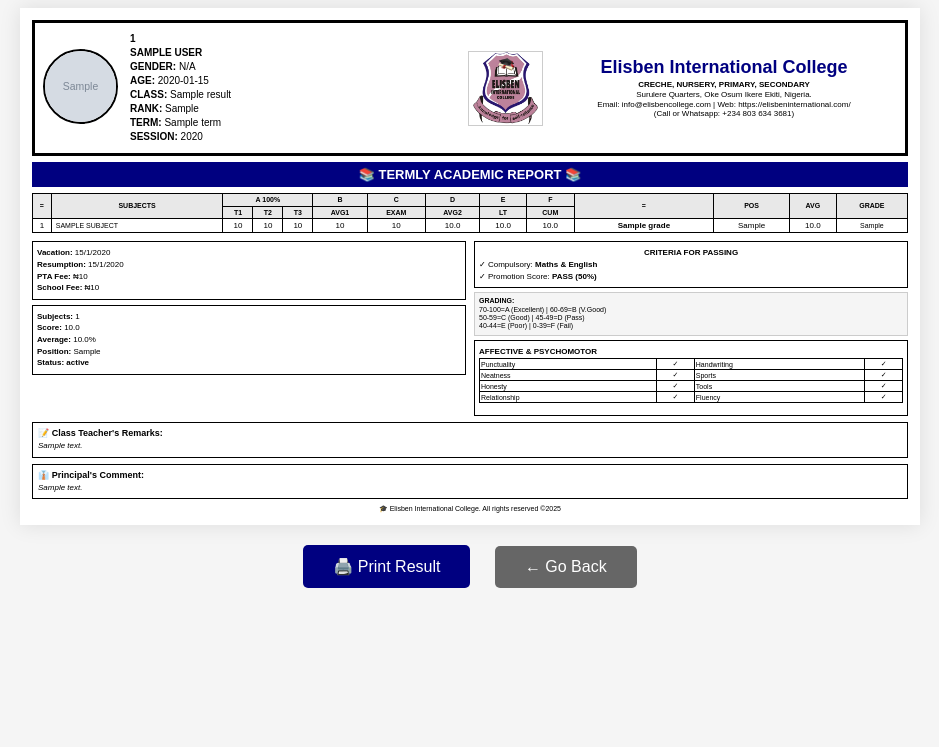
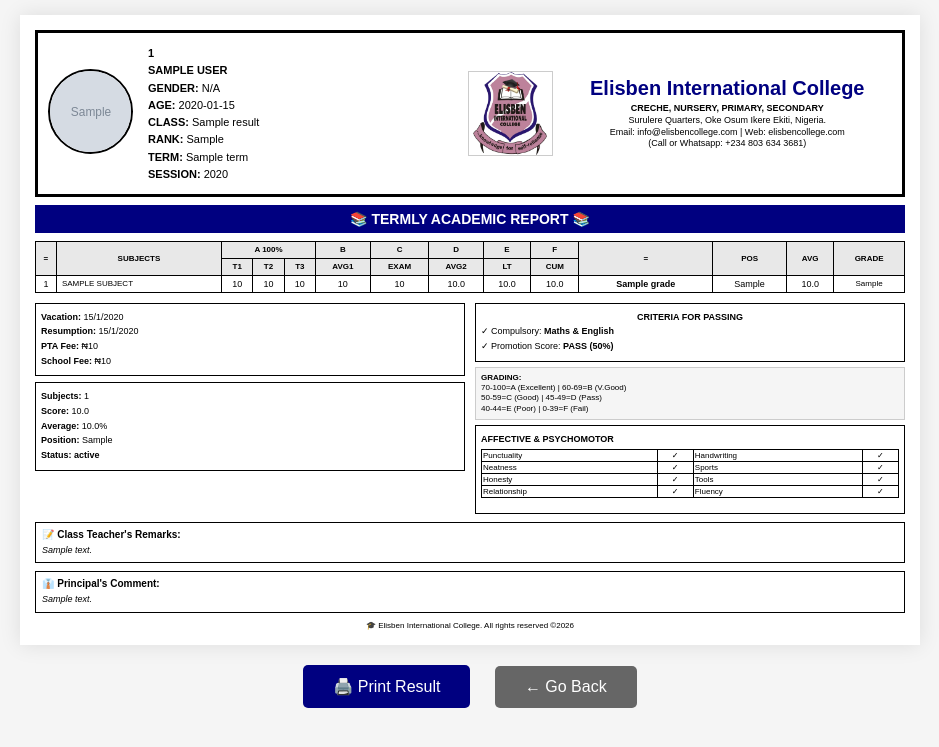
Before and after one commit to janettesty5-art/Elisben-International-Dashboard-System, a Django app: template accounts/templates/result/print_result.html in a window 1280 px wide. Shown: the top 747 px of the page, without its empty margins (170-1109 px from the left). Run offline with Django 3.2, Linux system fonts and the light colour scheme; the template is opened without the code that fills it: most values are stand-ins (such as "Sample title", 1, 10 or a date in 2020); grey boxes marked "Sample" are stand-in pictures.

Commit message:
Fix tiny text

```diff
--- a/accounts/templates/result/print_result.html
+++ b/accounts/templates/result/print_result.html
@@ -8,49 +8,50 @@
         @media print {
             @page {
                 size: A4;
-                margin: 0.2cm;
+                margin: 0.5cm;
             }
             body {
                 margin: 0;
                 padding: 0;
-                transform: scale(0.92);
-                transform-origin: top left;
+                transform: scale(1);
+                transform-origin: top center;
             }
             .no-print { display: none !important; }
             .result-sheet {
                 page-break-inside: avoid !important;
                 page-break-after: avoid !important;
                 box-shadow: none !important;
+                padding: 8px !important;
             }
         }
 
         * { margin: 0; padding: 0; box-sizing: border-box; }
         body {
             font-family: Arial, sans-serif;
-            padding: 8px;
+            padding: 15px;
             background: #f5f5f5;
         }
         .result-sheet {
             background: white;
             max-width: 900px;
             margin: 0 auto;
-            padding: 12px;
+            padding: 15px;
             box-shadow: 0 0 20px rgba(0,0,0,0.1);
             position: relative;
         }
 
-        /* Header - ULTRA COMPACT */
+        /* Header - BALANCED SIZE */
         .header {
             border: 3px solid #000;
-            padding: 8px;
+            padding: 10px;
             display: flex;
             align-items: center;
             justify-content: space-between;
-            margin-bottom: 6px;
+            margin-bottom: 8px;
         }
         .student-photo {
-            width: 75px;
-            height: 75px;
+            width: 85px;
+            height: 85px;
             border: 2px solid #000;
             border-radius: 50%;
             object-fit: cover;
@@ -58,25 +59,25 @@
         }
         .student-info {
             flex: 1;
-            margin-left: 12px;
+            margin-left: 15px;
         }
         .student-info p {
-            margin: 2px 0;
-            font-size: 10px;
-            line-height: 1.2;
+            margin: 3px 0;
+            font-size: 11px;
+            line-height: 1.3;
         }
 
         /* Logo */
         .school-logo {
-            width: 75px;
-            height: 75px;
+            width: 85px;
+            height: 85px;
             border: 1px solid #ccc;
             display: flex;
             align-items: center;
             justify-content: center;
             background: white;
             flex-shrink: 0;
-            margin: 0 8px;
+            margin: 0 10px;
         }
         .school-logo img {
             max-width: 100%;
@@ -87,102 +88,102 @@
         .school-name {
             text-align: center;
             flex: 1;
-            padding: 0 8px;
+            padding: 0 10px;
         }
         .school-name h2 {
             color: #000080;
-            font-size: 18px;
-            margin-bottom: 2px;
+            font-size: 20px;
+            margin-bottom: 3px;
         }
         .school-name p {
-            font-size: 8px;
-            line-height: 1.2;
+            font-size: 9px;
+            line-height: 1.3;
         }
 
         .report-title {
             background: #000080;
             color: white;
-            padding: 5px;
+            padding: 6px;
             text-align: center;
-            font-size: 13px;
+            font-size: 14px;
             font-weight: bold;
-            margin-bottom: 6px;
+            margin-bottom: 8px;
         }
 
-        /* Results Table - SUPER COMPACT */
+        /* Results Table - READABLE BUT COMPACT */
         table {
             width: 100%;
             border-collapse: collapse;
-            font-size: 8px;
-            margin-bottom: 8px;
+            font-size: 9px;
+            margin-bottom: 10px;
         }
         table th, table td {
             border: 1px solid #000;
-            padding: 2px 1px;
+            padding: 3px 2px;
             text-align: center;
         }
         table th {
             background: #e8e8e8;
             font-weight: bold;
-            font-size: 7px;
-            line-height: 1.1;
+            font-size: 8px;
+            line-height: 1.2;
         }
         .subject-col {
             text-align: left !important;
-            padding-left: 4px !important;
-            font-size: 7px;
+            padding-left: 5px !important;
+            font-size: 8px;
         }
         .grade-col {
             font-weight: bold;
         }
 
-        /* Bottom Section - COMPACT */
+        /* Bottom Section - READABLE */
         .bottom-section {
             display: grid;
             grid-template-columns: 1fr 1fr;
-            gap: 8px;
-            font-size: 8px;
+            gap: 10px;
+            font-size: 9px;
         }
         .info-box {
             border: 1px solid #000;
-            padding: 4px;
+            padding: 5px;
         }
         .info-box p {
-            margin: 2px 0;
-            line-height: 1.2;
+            margin: 3px 0;
+            line-height: 1.3;
         }
 
         .remarks-section {
             border: 1px solid #000;
-            padding: 5px;
-            margin-top: 6px;
+            padding: 6px;
+            margin-top: 8px;
         }
         .remarks-section h4 {
-            margin-bottom: 3px;
-            font-size: 9px;
+            margin-bottom: 4px;
+            font-size: 10px;
         }
         .remarks-section p {
-            font-size: 8px;
-            line-height: 1.3;
+            font-size: 9px;
+            line-height: 1.4;
             font-style: italic;
         }
 
         .grading-scale {
-            font-size: 7px;
-            margin: 4px 0;
-            padding: 4px;
+            font-size: 8px;
+            margin: 5px 0;
+            padding: 5px;
             background: #f5f5f5;
             border: 1px solid #ccc;
-            line-height: 1.2;
+            line-height: 1.3;
         }
 
         /* Stamp */
         .stamp {
             position: absolute;
-            bottom: 80px;
-            right: 70px;
+            bottom: 100px;
+            right: 80px;
             opacity: 0.2;
-            width: 180px;
+            width: 200px;
             height: auto;
             transform: rotate(-15deg);
             pointer-events: none;
@@ -214,7 +215,7 @@
                 {% if result.student.profile_picture %}
                 <img src="{{ result.student.profile_picture.url }}" class="student-photo" alt="Student Photo">
                 {% else %}
-                <div class="student-photo" style="background: #ccc; display: flex; align-items: center; justify-content: center; font-size: 32px;">
+                <div class="student-photo" style="background: #ccc; display: flex; align-items: center; justify-content: center; font-size: 35px;">
                     {{ result.student.full_name.0 }}
                 </div>
                 {% endif %}
@@ -231,7 +232,7 @@
                 <p><strong>SESSION:</strong> {{ result.academic_year }}</p>
             </div>
 
-            <!-- Logo - CORRECT PATH -->
+            <!-- Logo -->
             <div class="school-logo">
                 <img src="/media/Elisben Logo.png" alt="School Logo" onerror="this.onerror=null; this.src='/media/logo.png';">
             </div>
@@ -240,14 +241,14 @@
                 <h2>Elisben International College</h2>
                 <p><strong>CRECHE, NURSERY, PRIMARY, SECONDARY</strong></p>
                 <p>Surulere Quarters, Oke Osum Ikere Ekiti, Nigeria.</p>
-                <p>Email: info@elisbencollege.com | Web: https://elisbeninternational.com/</p>
+                <p>Email: info@elisbencollege.com | Web: elisbencollege.com</p>
                 <p>(Call or Whatsapp: +234 803 634 3681)</p>
             </div>
         </div>
 
         <div class="report-title">📚 TERMLY ACADEMIC REPORT 📚</div>
 
-        <!-- Results Table - ULTRA COMPACT -->
+        <!-- Results Table -->
         <table>
             <thead>
                 <tr>
@@ -291,13 +292,13 @@
                     <td class="grade-col">{{ subject.grade }}</td>
                     <td>{{ subject.position_ranking|default:"-" }}</td>
                     <td>{{ subject.cum|floatformat:1 }}</td>
-                    <td style="font-size: 7px;">{{ subject.grade_remark }}</td>
+                    <td style="font-size: 8px;">{{ subject.grade_remark }}</td>
                 </tr>
                 {% endfor %}
             </tbody>
         </table>
 
-        <!-- Bottom Info - COMPACT -->
+        <!-- Bottom Info -->
         <div class="bottom-section">
             <div>
                 <div class="info-box">
@@ -307,7 +308,7 @@
                     <p><strong>School Fee:</strong> ₦{{ result.next_term_school_fee|floatformat:0|default:"0" }}</p>
                 </div>
 
-                <div class="info-box" style="margin-top: 5px;">
+                <div class="info-box" style="margin-top: 6px;">
                     <p><strong>Subjects:</strong> {{ result.total_subjects }}</p>
                     <p><strong>Score:</strong> {{ result.score_gained|floatformat:1 }}</p>
                     <p><strong>Average:</strong> {{ result.average_score|floatformat:1 }}%</p>
@@ -332,7 +333,7 @@
 
                 <div class="info-box">
                     <p><strong>AFFECTIVE & PSYCHOMOTOR</strong></p>
-                    <table style="font-size: 7px; margin-top: 2px; width: 100%;">
+                    <table style="font-size: 8px; margin-top: 2px; width: 100%;">
                         <tr>
                             <td style="text-align: left; padding: 1px;">Punctuality</td>
                             <td style="padding: 1px;">{{ result.affective_punctuality|default:"✓" }}</td>
@@ -362,7 +363,7 @@
             </div>
         </div>
 
-        <!-- Remarks - COMPACT -->
+        <!-- Remarks -->
         <div class="remarks-section">
             <h4>📝 Class Teacher's Remarks:</h4>
             <p>{{ result.class_teacher_comment|default:"Keep trying! Continue to work hard." }}</p>
@@ -373,13 +374,13 @@
             <p>{{ result.principal_comment|default:"Very good result! Keep it up." }}</p>
         </div>
 
-        <!-- Stamp - CORRECT PATH -->
+        <!-- Stamp -->
         {% if result.has_stamp %}
-        <img src="/media/stamp.jpeg" class="stamp" alt="School Stamp" onerror="this.style.display='none';">
+        <img src="/media/stamp.jpg" class="stamp" alt="School Stamp" onerror="this.style.display='none';">
         {% endif %}
 
-        <p style="text-align: center; font-size: 7px; margin-top: 6px;">
-            🎓 Elisben International College. All rights reserved ©2025
+        <p style="text-align: center; font-size: 8px; margin-top: 8px;">
+            🎓 Elisben International College. All rights reserved ©2026
         </p>
     </div>
 
```
